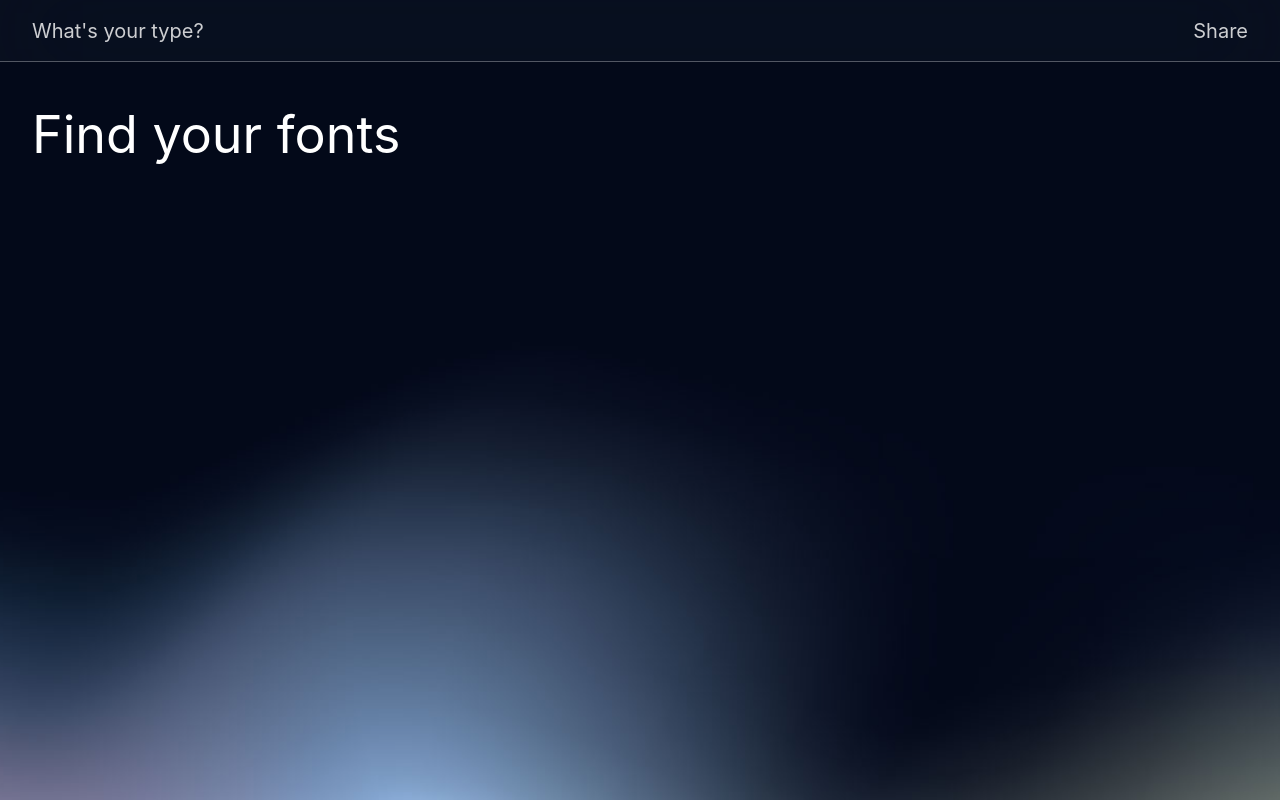
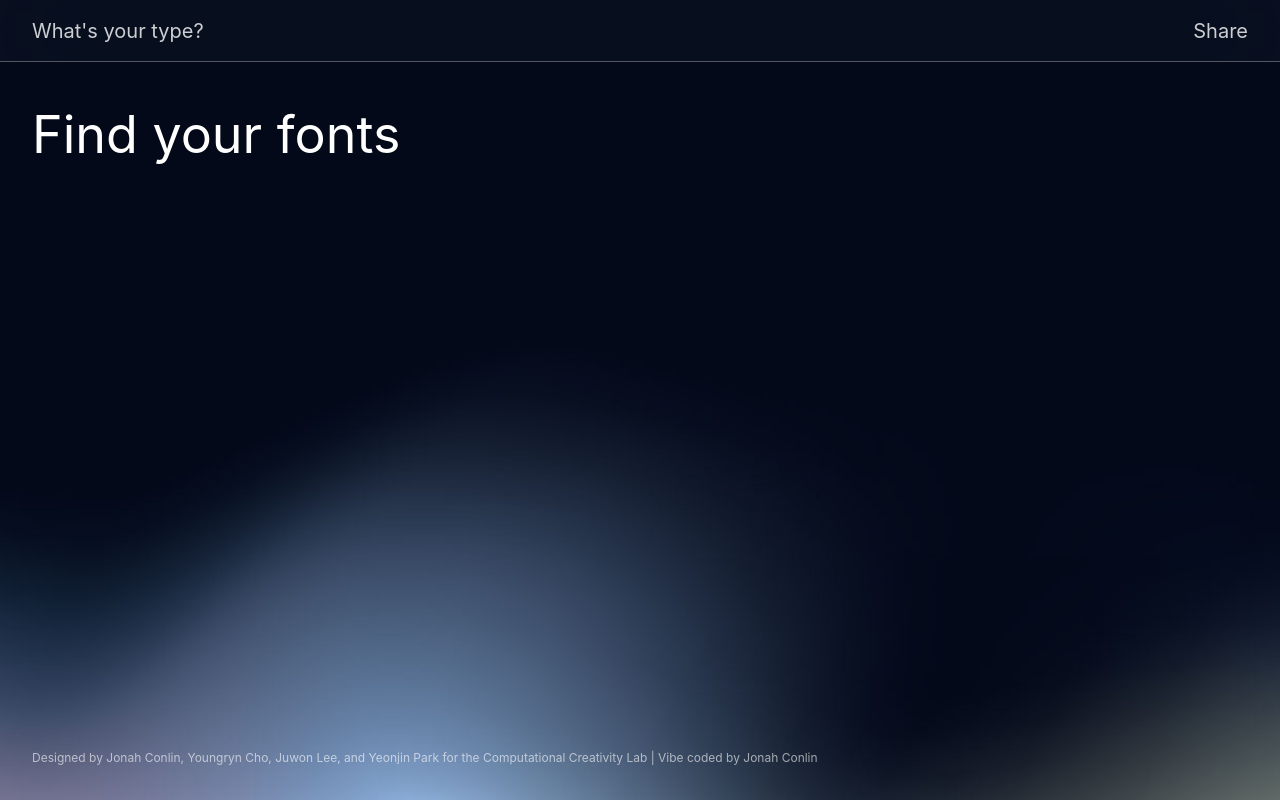
Before and after one commit to jonahconlin/whats_your_type, a Next.js app: page / in a window 1280 px wide. Built offline with nearby package versions, Linux system fonts and the light colour scheme; a web font is replaced by a local one.

Commit message:
added attribution

```diff
--- a/src/app/page.tsx
+++ b/src/app/page.tsx
@@ -160,6 +160,13 @@ export default function Home() {
         </div>
       )}
 
+      {/* Attribution - Bottom left */}
+      <div className="absolute bottom-0 left-0 z-10 pointer-events-none px-[26px] pb-[26px] md:px-[32px] md:pb-[32px]">
+        <span className="text-white/60 text-[12px] font-normal font-sf-pro-display leading-[1.4em]">
+          Designed by Jonah Conlin, Youngryn Cho, Juwon Lee, and Yeonjin Park for the Computational Creativity Lab | Vibe coded by Jonah Conlin
+        </span>
+      </div>
+
     </main>
 
     {/* Tutorial Popup - Only shown on desktop */}
--- a/src/app/results/page.tsx
+++ b/src/app/results/page.tsx
@@ -633,8 +633,8 @@ export default function ResultsPage() {
       <Navbar showExit={true} variant="dark" exitText="Return Home" onExitClick={handleReturnHome} mobileHeight="short" />
 
       {/* ===== MOBILE LAYOUT ===== */}
-      {/* Figma Mobile: 390x1028px (scrollable), dark background, pb-128px */}
-      <div className="md:hidden relative z-10 min-h-screen pt-[66px] pb-[128px] overflow-auto">
+      {/* Figma Mobile: 390x1028px (scrollable), dark background, pb-272px */}
+      <div className="md:hidden relative z-10 min-h-screen pt-[66px] pb-[272px] overflow-auto">
         {/* Container - Figma: 24px gap between sections */}
         <div className="flex flex-col gap-[24px]">
           {/* Content Container - Figma: 32px gap, centered */}
@@ -774,7 +774,7 @@ export default function ResultsPage() {
       })()}
 
       {/* ===== DESKTOP LAYOUT ===== */}
-      <div ref={containerRef} className="hidden md:block relative z-10 min-h-screen pt-[66px]">
+      <div ref={containerRef} className="hidden md:block relative z-10 min-h-screen pt-[66px] pb-[272px]">
         {/* Header Section */}
         <div className="flex pl-[40px] pr-[32px] pt-[49px] pb-[40px]">
           {/* Left - Title */}
```
